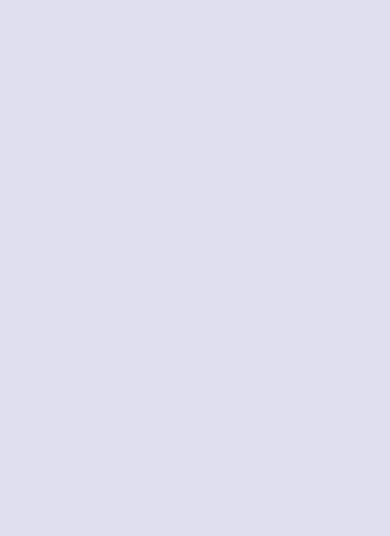
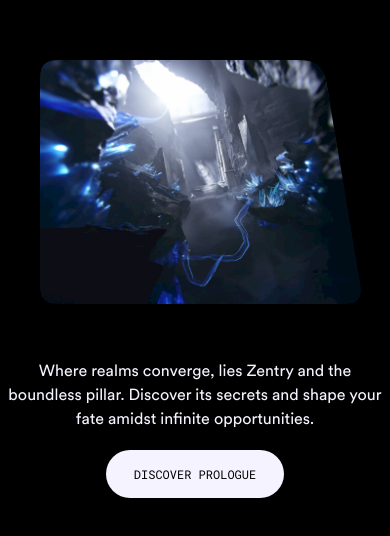
Before and after one commit to Leladatan/dream-anime-frontend, a Next.js app: page / in a window 390 px wide. Shown: the part 5651-6187 px from the top of the page. Before the commit the page ends 5227 px from the top, so only its background shows below. Built offline with nearby package versions, Linux system fonts and the light colour scheme; a web font is replaced by a local one.

Commit message:
Added: добавил секцию Story.

```diff
--- a/src/views/root/main/ui/main-page.tsx
+++ b/src/views/root/main/ui/main-page.tsx
@@ -1,6 +1,7 @@
 import HeroSection from "@/views/root/main/ui/sections/hero";
 import AboutSection from "@/views/root/main/ui/sections/about";
 import FeaturesSection from "@/views/root/main/ui/sections/features";
+import StorySection from "@/views/root/main/ui/sections/story";
 
 const MainPage = () => {
 	return (
@@ -8,6 +9,7 @@ const MainPage = () => {
 			<HeroSection />
 			<AboutSection />
 			<FeaturesSection />
+			<StorySection />
 		</>
 	);
 };
--- /dev/null
+++ b/src/views/root/main/ui/sections/story/index.ts
@@ -0,0 +1 @@
+export { default } from "./ui/story-section";
--- /dev/null
+++ b/src/views/root/main/ui/sections/story/ui/components/rounded-corners.tsx
@@ -0,0 +1,30 @@
+const RoundedCorners = () => {
+	return (
+		<svg
+			className="invisible absolute size-0"
+			xmlns="http://www.w3.org/2000/svg">
+			<defs>
+				<filter id="flt_tag">
+					<feGaussianBlur
+						in="SourceGraphic"
+						stdDeviation="8"
+						result="blur"
+					/>
+					<feColorMatrix
+						in="blur"
+						mode="matrix"
+						values="1 0 0 0 0  0 1 0 0 0  0 0 1 0 0  0 0 0 19 -9"
+						result="flt_tag"
+					/>
+					<feComposite
+						in="SourceGraphic"
+						in2="flt_tag"
+						operator="atop"
+					/>
+				</filter>
+			</defs>
+		</svg>
+	);
+};
+
+export default RoundedCorners;
--- /dev/null
+++ b/src/views/root/main/ui/sections/story/ui/story-section.tsx
@@ -0,0 +1,103 @@
+"use client";
+
+import AnimatedTitle from "@/shared/ui/animated-title";
+
+import { gsap } from "gsap";
+import React, { useRef } from "react";
+import RoundedCorners from "@/views/root/main/ui/sections/story/ui/components/rounded-corners";
+import Button from "@/shared/ui/button";
+import Image from "next/image";
+
+const StorySection = () => {
+	const imgRef = useRef<HTMLImageElement>(null);
+
+	const handleMouseLeave = () => {
+		const element = imgRef.current;
+
+		if (!element) return;
+
+		gsap.to(element, {
+			duration: 0.3,
+			rotateX: 0,
+			rotateY: 0,
+			ease: "power1.inOut",
+		});
+	};
+
+	const handleMouseMove = (e: React.MouseEvent<HTMLImageElement>) => {
+		const { clientX, clientY } = e;
+		const element = imgRef.current;
+
+		if (!element) return;
+
+		const rect = element.getBoundingClientRect();
+		const x = clientX - rect.left;
+		const y = clientY - rect.top;
+
+		const centerX = rect.width / 2;
+		const centerY = rect.height / 2;
+
+		const rotateX = ((y - centerY) / centerY) * -10;
+		const rotateY = ((x - centerX) / centerX) * 10;
+
+		gsap.to(element, {
+			duration: 0.3,
+			rotateX,
+			rotateY,
+			transformPerspective: 500,
+			ease: "power1.inOut",
+		});
+	};
+
+	return (
+		<section
+			id={"story"}
+			className={"min-h-dvh w-screen bg-black text-blue-50"}>
+			<div className={"flex size-full flex-col items-center py-10 pb-24"}>
+				<p className={"font-general text-sm uppercase md:text-[10px]"}>the multiversal ip world</p>
+				<div className={"relative size-full"}>
+					<AnimatedTitle
+						title={"The st<b>o</b>ry of <br/> a hidden real<b>m</b>"}
+						separator={"<br/>"}
+						className={"mt-5 pointer-events-none mix-blend-difference relative z-10"}
+					/>
+
+					<div className={"story-img-container"}>
+						<div className={"story-img-mask"}>
+							<div className={"story-img-content"}>
+								<Image
+									ref={imgRef}
+									onMouseLeave={handleMouseLeave}
+									onMouseUp={handleMouseLeave}
+									onMouseEnter={handleMouseLeave}
+									onMouseMove={handleMouseMove}
+									src="/images/entrance.webp"
+									alt="etrance"
+                                    layout={"fill"}
+									className={"object-contain"}
+								/>
+							</div>
+						</div>
+						<RoundedCorners />
+					</div>
+				</div>
+				<div className="-mt-80 flex w-full justify-center md:-mt-64 md:me-44 md:justify-end">
+					<div className="flex h-full w-fit flex-col items-center md:items-start">
+						<p className="mt-3 max-w-sm text-center font-circular-web text-violet-50 md:text-start">
+							Where realms converge, lies Zentry and the boundless pillar. Discover its secrets and shape your fate
+							amidst infinite opportunities.
+						</p>
+
+						<Button
+							id={"realm-btn"}
+							className={"mt-5"}>
+							discover prologue
+						</Button>
+					</div>
+				</div>
+			</div>
+		</section>
+	);
+};
+
+export default StorySection;
```
